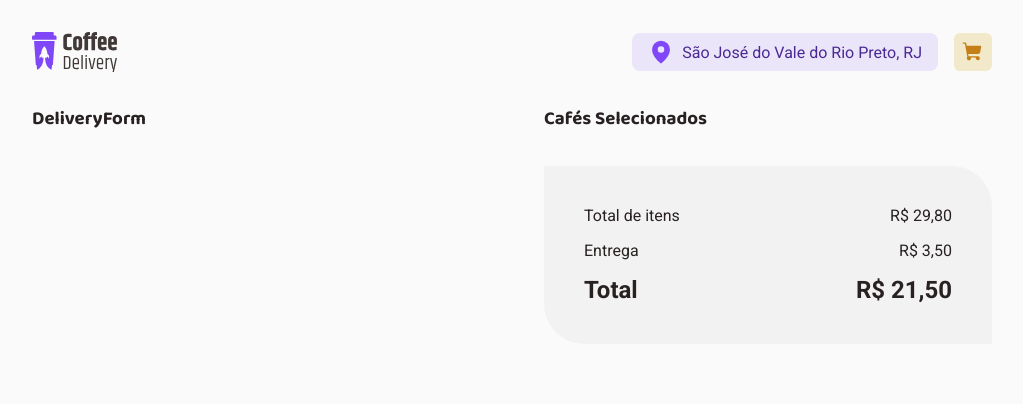
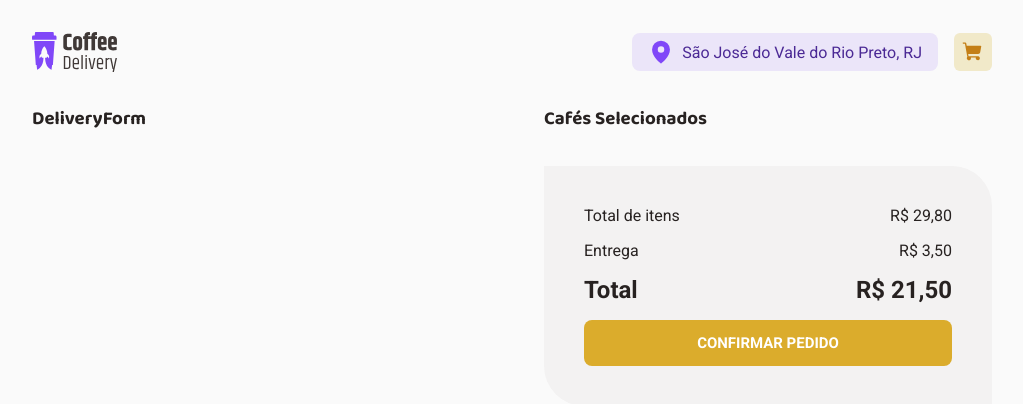
Before and after one commit to GabrielGCJ/d-02-react-js-rocketseat-coffee-delivery, a React (Vite) app: page /checkout in a window 1280 px wide. Shown: the top 404 px of the page, without its empty margins (128-1151 px from the left). Built offline with nearby package versions, Linux system fonts and the light colour scheme.

Commit message:
feature/add-button-coffee-selected

```diff
--- a/src/pages/CheckoutPage/CheckoutPage.tsx
+++ b/src/pages/CheckoutPage/CheckoutPage.tsx
@@ -3,6 +3,7 @@ import {
   CheckoutContainer,
   CoffeeAndBalance,
   CoffeeBalanceContainer,
+  ConfirmationButton,
   DeliveryForm,
   DeliveryFormContainer,
   DeliveryValue,
@@ -60,6 +61,9 @@ export const CheckoutPage = () => {
                 <h2>Total</h2>
                 <h2>R$ 21,50</h2>
               </TotalValue>
+              <ConfirmationButton>
+                <h3>CONFIRMAR PEDIDO</h3>
+              </ConfirmationButton>
             </CoffeeBalanceContainer>
           </CoffeeAndBalance>
         </SelectedCoffees>
--- a/src/pages/CheckoutPage/styles.ts
+++ b/src/pages/CheckoutPage/styles.ts
@@ -97,3 +97,19 @@ export const TotalValue = styled.div`
   display: flex;
   justify-content: space-between;
 `
+
+export const ConfirmationButton = styled.div`
+  display: flex;
+  align-items: center;
+  justify-content: center;
+
+  width: 368px;
+  height: 46px;
+
+  border-radius: 8px;
+
+  font-size: 0.8rem;
+
+  background-color: ${(props) => props.theme['yellow-600']};
+  color: ${(props) => props.theme['gray-100']};
+`
```
